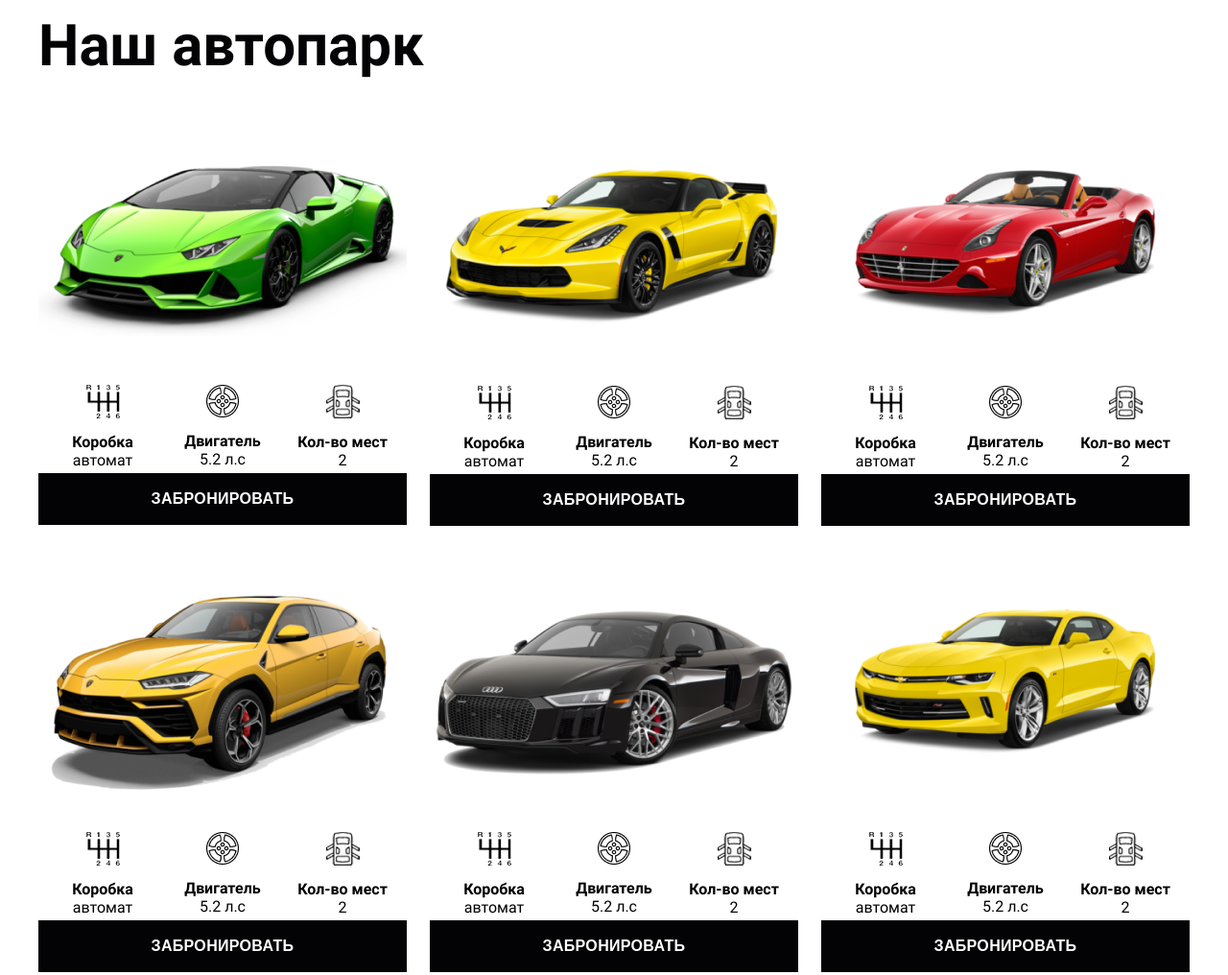
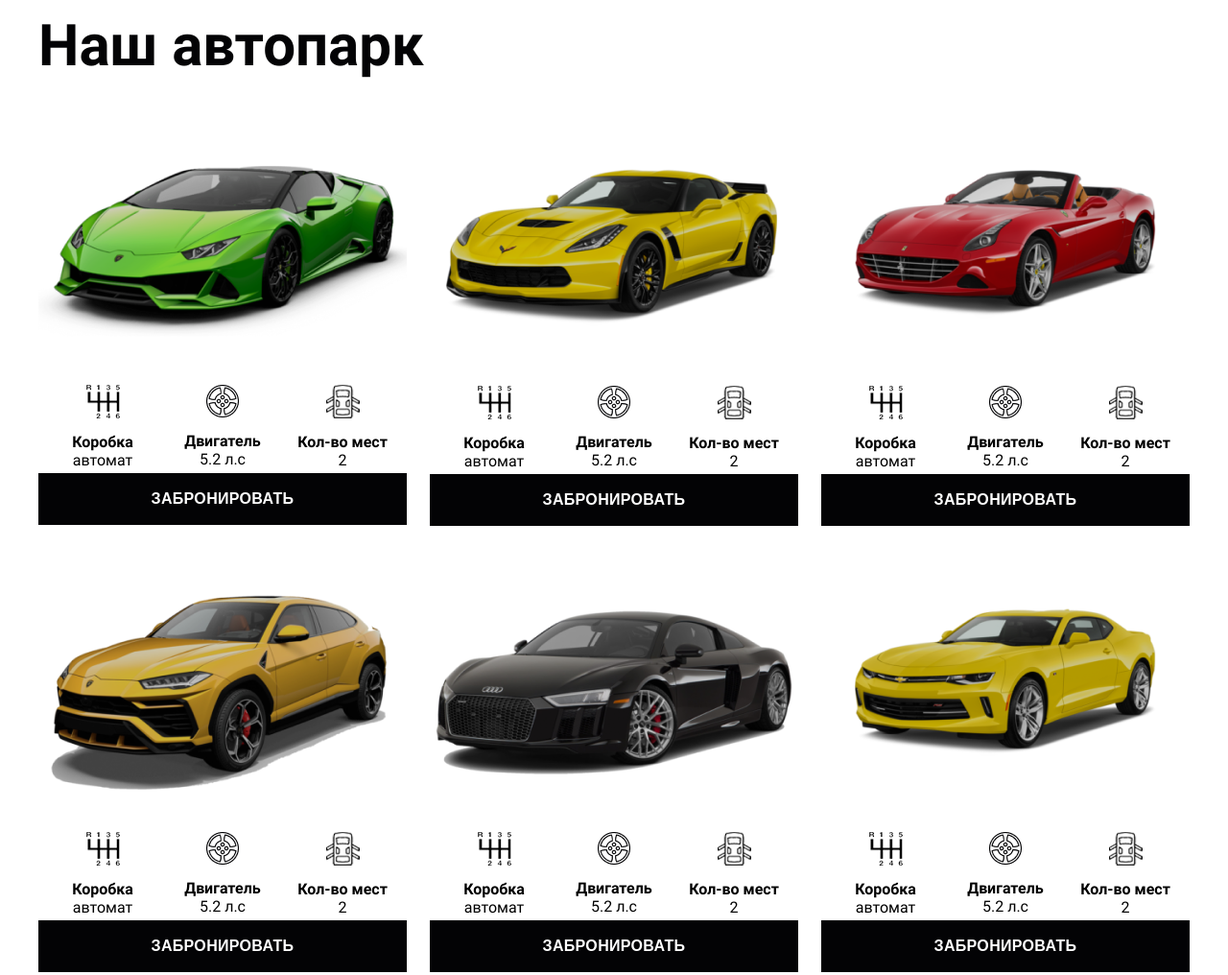
Before and after one commit to khaajiit/itlogia_day3, a plain HTML site: page index.html in a window 1280 px wide. Shown: the part 880-1896 px from the top of the page at 96% size. Drawn offline with Linux system fonts and the light colour scheme.

```diff
--- a/styles/style.css
+++ b/styles/style.css
@@ -147,9 +147,11 @@ body {
 
 .car-item-image:hover img {
     transform: scale(1.1);
+    filter: brightness(100%);
 }
 .car-item-image img {
     vertical-align: bottom;
+    filter: brightness(80%);
     transition: all .3s;
 }
 
```
